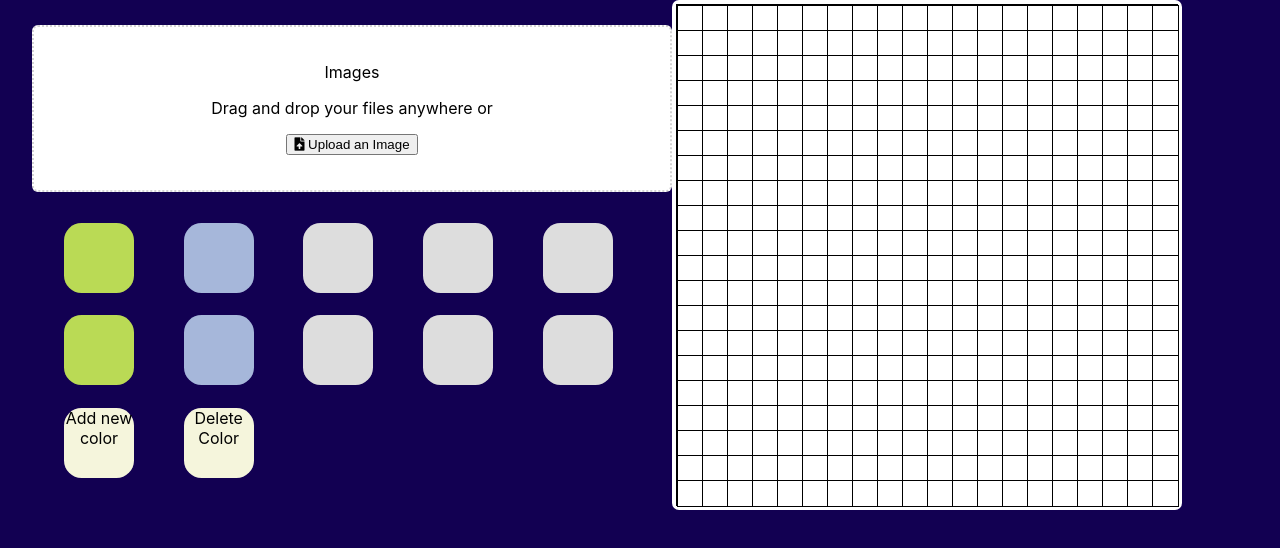
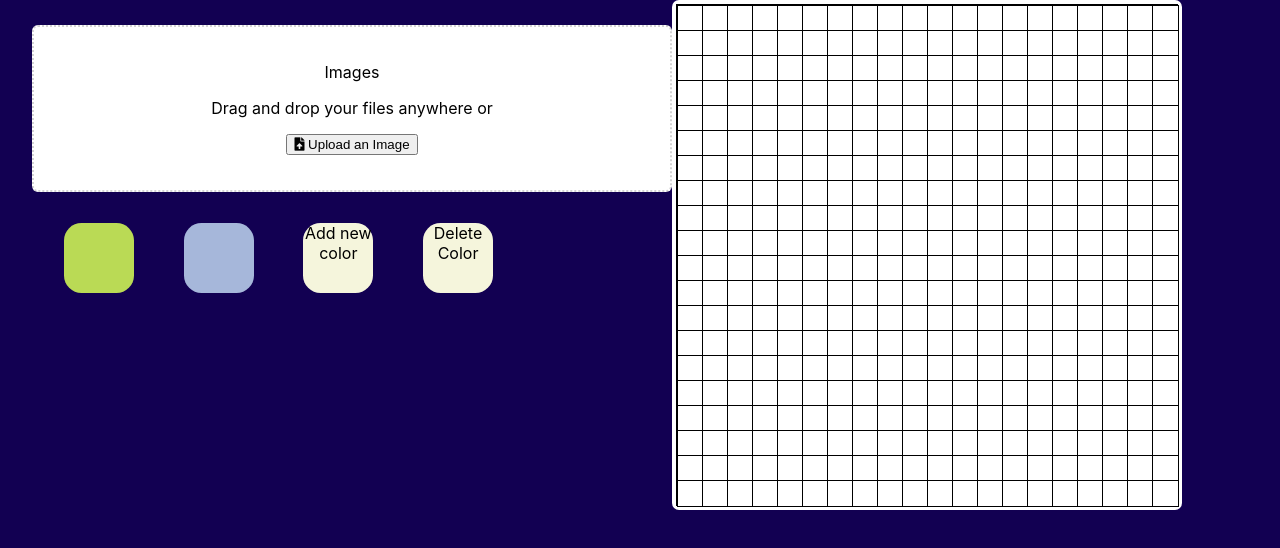
Before and after one commit to Revlisc/pixelart, a React (Create React App) app: page / in a window 1280 px wide. Shown: the top 548 px of the page. Built offline with nearby package versions, Linux system fonts and the light colour scheme.

Commit message:
delete function added

```diff
--- a/src/Components/ColorScheme/ColorScheme.js
+++ b/src/Components/ColorScheme/ColorScheme.js
@@ -1,23 +1,32 @@
-import React, { useState, Fragment } from "react";
+import React, { useState, useEffect, Fragment } from "react";
 import ColorPicker from "../ColorPicker/ColorPicker";
 import { v4 as uuidv4 } from "uuid";
 import "./ColorScheme.css";
 
 const ColorScheme = ({ handleColorChange }) => {
-  const [pallete, setPallete] = useState([
-    "#bada55",
-    "#A6B7DA",
-    "#dddddd",
-    "#dddddd",
-    "#dddddd",
-    "#bada55",
-    "#A6B7DA",
-    "#dddddd",
-    "#dddddd",
-    "#dddddd",
-  ]);
+  const [pallete, setPallete] = useState(["#bada55", "#A6B7DA"]);
   const [showColorPicker, setShowColorPicker] = useState(false);
   const [showDeleteBtns, setShowDeleteBtns] = useState(false);
+
+  useEffect(() => {
+    if (showDeleteBtns) {
+      document.addEventListener("mousedown", handleClickOutside);
+    } else {
+      document.removeEventListener("mousedown", handleClickOutside);
+    }
+
+    return () => {
+      document.removeEventListener("mousedown", handleClickOutside);
+    };
+  }, [showDeleteBtns]);
+
+  const handleClickOutside = (e) => {
+    if (e.target.className === "delete-color-btn") {
+      console.log(true);
+      return;
+    }
+    setShowDeleteBtns(false);
+  };
 
   const addNewColor = (color) => {
     setPallete([...pallete, color]);
```
